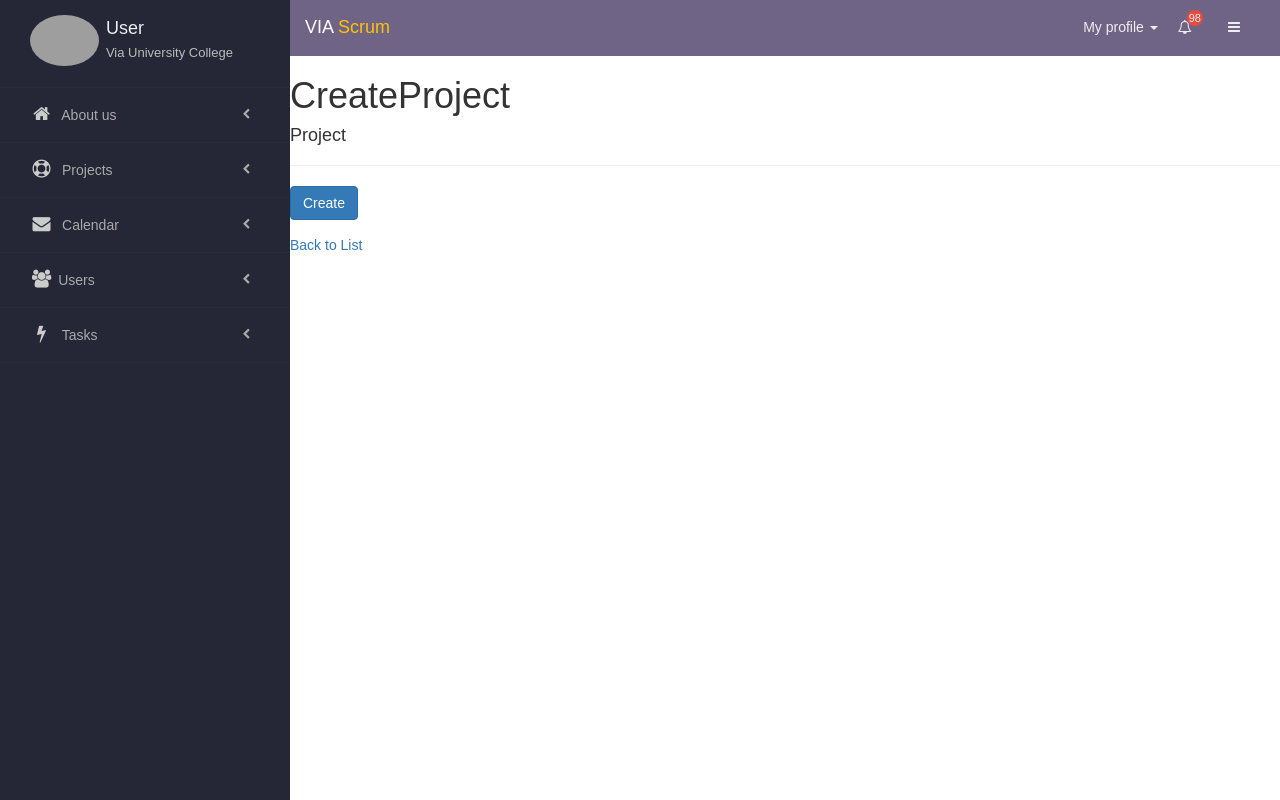
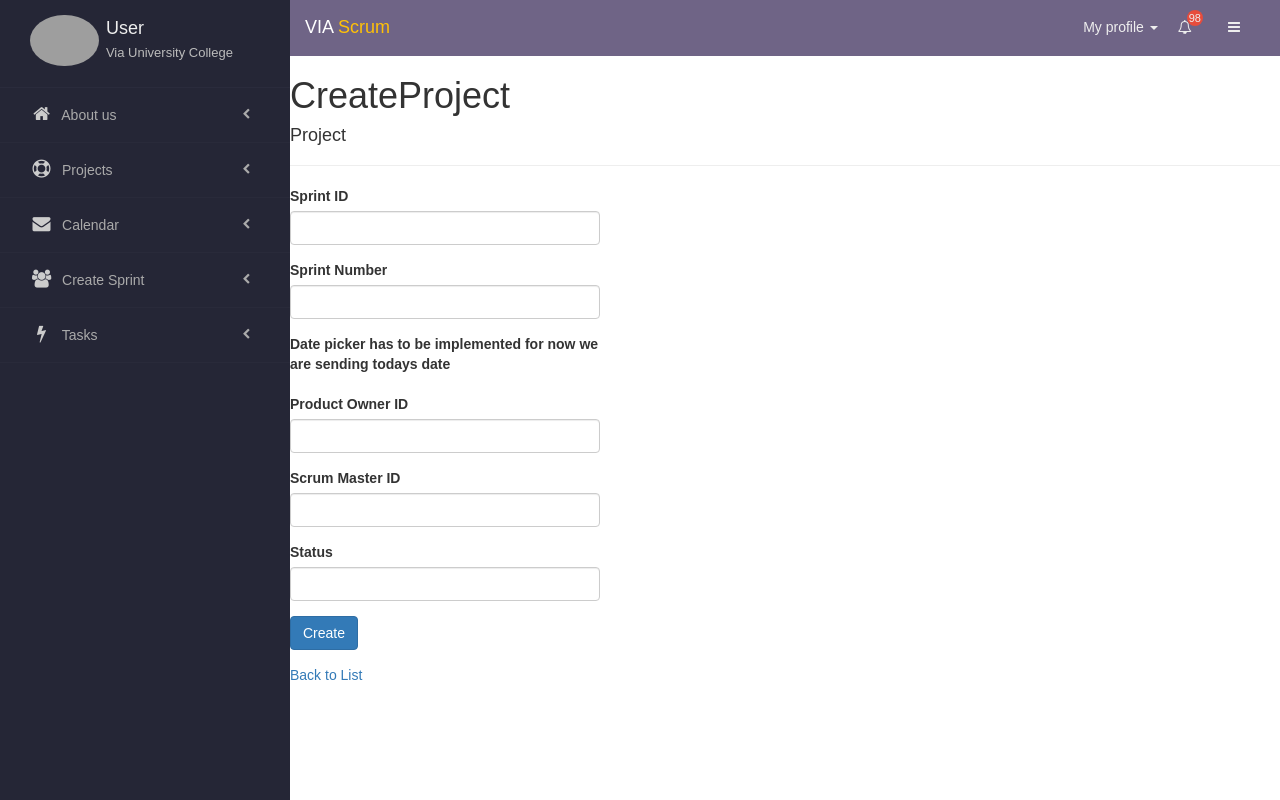
Before and after one commit to Prebiusta/Semester_Project_3, an ASP.NET Core app: page /Sprint/PlanSprint in a window 1280 px wide. Run offline with ASP.NET Core 8, Linux system fonts and the light colour scheme; some libraries are stand-ins or nearby versions; some web fonts are replaced; grey boxes are pictures that could not be loaded.

Commit message:
sprint pages created but not tested so far

```diff
--- a/SEP3_Client/WebCoreMVC.NET/Controllers/SprintController.cs
+++ b/SEP3_Client/WebCoreMVC.NET/Controllers/SprintController.cs
@@ -11,6 +11,7 @@ namespace WebCoreMVC.NET.Controllers {
     public class SprintController : CustomController {
         public IActionResult Index() {
             string list = GetSprints().Result;
+            Console.WriteLine("klalala");
             List<Models.Sprint> result = JsonConvert.DeserializeObject<List<Models.Sprint>>(list);
             return View(result);
         }
@@ -23,7 +24,7 @@ namespace WebCoreMVC.NET.Controllers {
                 HttpResponseMessage response = SendSprintData(sprint).Result;
                 switch(response.StatusCode) {
                     case System.Net.HttpStatusCode.OK:
-                        return RedirectToAction("Index", "Sprint");
+                        return RedirectToAction("Index", "Home");
                     case System.Net.HttpStatusCode.BadRequest:
                         ModelState.AddModelError(string.Empty, "Server sent a bad request: "+ response.Content);
                         return PlanSprint();
--- a/SEP3_Client/WebCoreMVC.NET/Views/Shared/_Layout.cshtml
+++ b/SEP3_Client/WebCoreMVC.NET/Views/Shared/_Layout.cshtml
@@ -33,7 +33,8 @@
           </li>
         <li><i class="fa fa-envelope fa-fw"></i><a href="#"> Calendar</a>
         </li>
-        <li><i class="fa fa-users fa-fw"></i><a href="#">Users</a>
+          <li><i class="fa fa-users fa-fw"></i>
+              <a asp-area="" asp-controller="Sprint" asp-action="PlanSprint">Create Sprint</a>
 
         </li>
         <li><i class="fa fa-bolt fa-fw"></i><a href="#"> Tasks</a>
--- a/SEP3_Client/WebCoreMVC.NET/Views/Sprint/PlanSprint.cshtml
+++ b/SEP3_Client/WebCoreMVC.NET/Views/Sprint/PlanSprint.cshtml
@@ -14,6 +14,38 @@
             <div asp-validation-summary="ModelOnly" class="text-danger"></div>
             <input asp-for="projectId" type="hidden" class="form-control" value=-1 />
             <div class="form-group">
+                <label class="control-label">Sprint ID</label>
+                <input asp-for="sprintId" class="form-control" />
+                <span asp-validation-for="sprintId" class="text-danger"></span>
+            </div>
+            <div class="form-group">
+                <label class="control-label">Sprint Number</label>
+                <input asp-for="sprint_number" class="form-control" />
+                <span asp-validation-for="sprint_number" class="text-danger"></span>
+            </div>
+            <div class="form-group">
+                <label class="control-label">Date picker has to be implemented for now we are sending todays date</label>
+                <input asp-for="date_started" class="form-control" type="hidden" value="@Convert.ToDateTime(DateTime.Today.ToString("d")).ToString("yyyy-MM-dd")" />
+                <span asp-validation-for="date_started" class="text-danger"></span>
+            </div>
+            <input asp-for="date_finished" type="hidden" class="form-control" value="@Convert.ToDateTime(DateTime.Today.ToString("d")).ToString("yyyy-MM-dd")" />
+
+            <div class="form-group">
+                <label class="control-label">Product Owner ID</label>
+                <input asp-for="ProductOwnerId" class="form-control" />
+                <span asp-validation-for="ProductOwnerId" class="text-danger"></span>
+            </div>
+            <div class="form-group">
+                <label class="control-label">Scrum Master ID</label>
+                <input asp-for="ScrumMasterId" class="form-control" />
+                <span asp-validation-for="ScrumMasterId" class="text-danger"></span>
+            </div>
+        <div class="form-group">
+        <label class="control-label">Status</label>
+        <input asp-for="status" class="form-control" />
+        <span asp-validation-for="status" class="text-danger"></span>
+    </div>
+            <div class="form-group">
                 <input type="submit" value="Create" class="btn btn-primary" />
             </div>
         </form>
```
